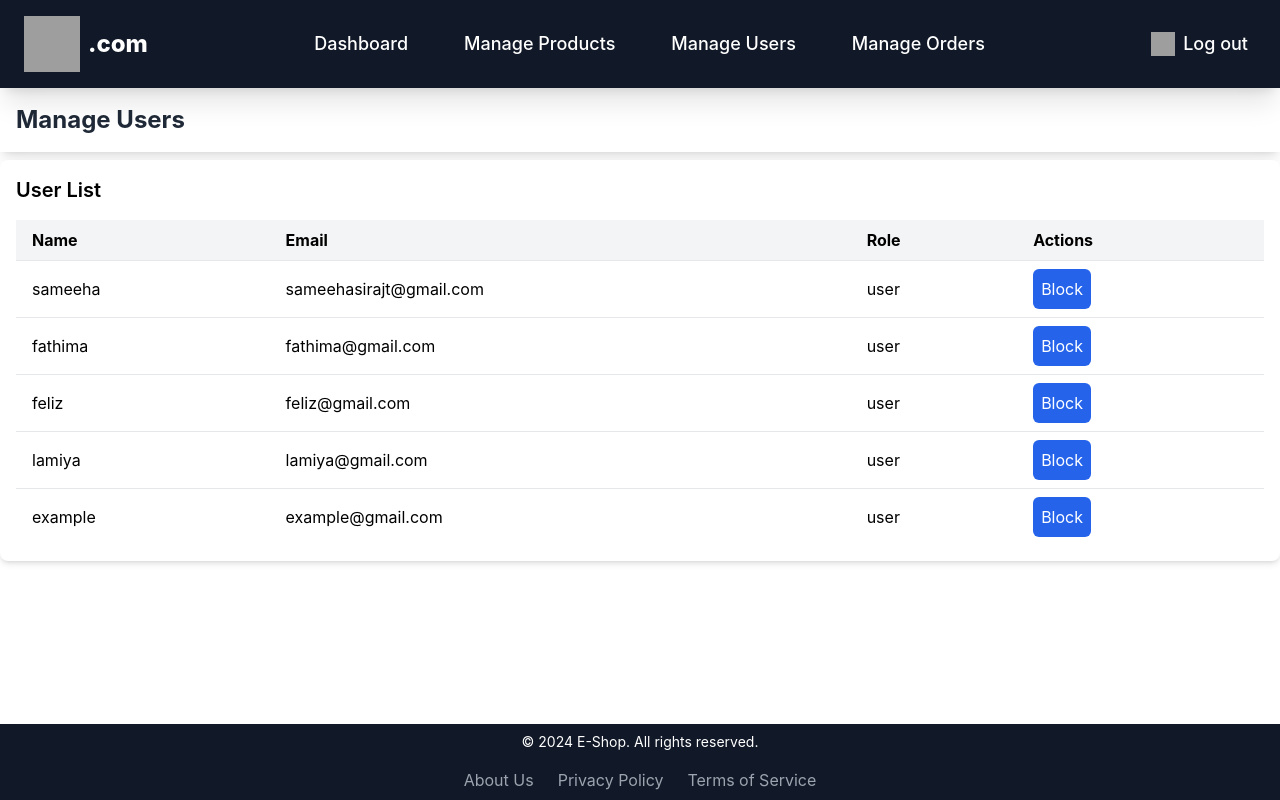
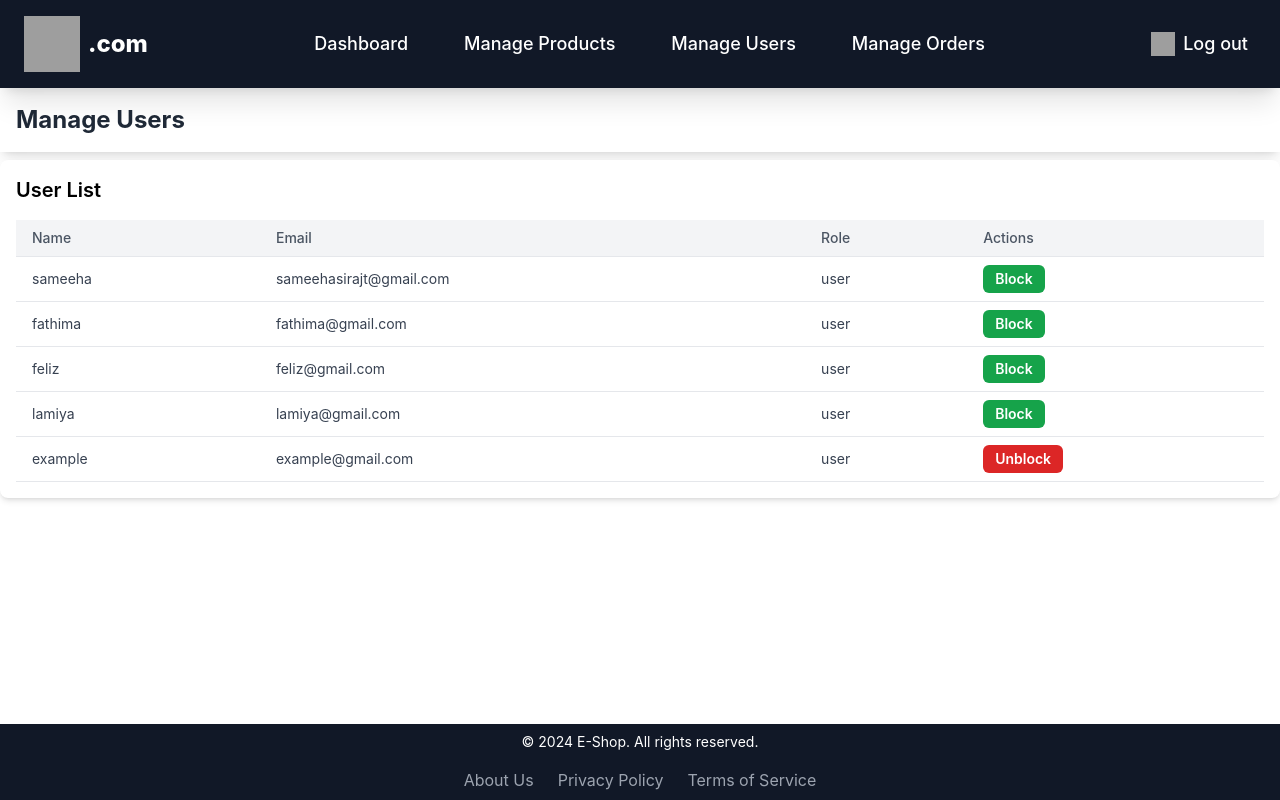
Before and after one commit to Sameeha6/e-commerce-app, a React (Create React App) app: page /admin/manageusers in a window 1280 px wide. Built offline with nearby package versions, Linux system fonts and the light colour scheme; data requests are answered from the project's data file; sample sign-in values are in the browser's storage; grey boxes are pictures that could not be loaded.

Commit message:
manageuser updated

```diff
--- a/db.json
+++ b/db.json
@@ -199,7 +199,7 @@
       "email": "example@gmail.com",
       "password": "0000",
       "role": "user",
-      "blocked": false,
+      "blocked": true,
       "cart": []
     }
   ],
--- a/src/admin/pages/Dashboard.jsx
+++ b/src/admin/pages/Dashboard.jsx
@@ -8,15 +8,17 @@ const Dashboard = () => {
   const [totalUsers, setTotalUsers] = useState(0);
   const [totalProducts, setTotalProducts] = useState(0);
   const [totalOrders, setTotalOrders] = useState(0);
+  const [totalRevenue, setTotalRevenue] = useState(0);
 
   useEffect(() => {
     getAllProduct().then((res) => setTotalProducts(res.data.length));
-    getAllOrders().then((res) => setTotalOrders(res.data.length));
+    getAllOrders().then((res) =>{
+      setTotalOrders(res.data.length)
+      const revenue = res.data.reduce((acc, order) => acc + order.totalAmount, 0);
+      setTotalRevenue(revenue);
+    });
     getAllUsers().then((res) => setTotalUsers(res.data.length));
     }, []);
-
-
-
 
   return (
     <div className="min-h-screen flex flex-col bg-gray-50">
@@ -25,23 +27,36 @@ const Dashboard = () => {
         <h1 className="text-2xl font-bold text-gray-800">Admin Dashboard</h1>
       </header>
 
-      <main className="flex-1 flex flex-col p-6">
+      <main className="flex-1 flex flex-col p-6 items-center">
         {/* Overview Cards */}
-        <div className="grid grid-cols-1 md:grid-cols-3 gap-6 mb-6">
-          <div className="bg-white rounded-lg shadow-md p-6 text-center">
+        <div className="flex flex-col gap-6 mb-6 w-full max-w-2xl">
+          <div className="bg-white rounded-lg shadow-md p-8 text-center flex">
+            <img src="https://cdn-icons-png.flaticon.com/512/1144/1144709.png" alt="user" className="w-20 h-20" />
+            <div className="flex flex-col w-full">
               <h2 className="text-2xl font-semibold text-gray-600">Total Users</h2>
               <p className="text-4xl font-bold text-gray-900 mt-4">{totalUsers}</p>
-            {/* <p className="text-sm text-gray-500 mt-2">+25 this week</p> */}
             </div>
-          <div className="bg-white rounded-lg shadow-md p-6 text-center">
+          </div>
+          <div className="bg-white rounded-lg shadow-md p-8 text-center flex">
+            <img src="https://cdn-icons-png.flaticon.com/512/18532/18532334.png" alt="pdts" className="w-24 h-20"/>
+            <div className="flex flex-col w-full">
               <h2 className="text-2xl font-semibold text-gray-600">Total Products</h2>
               <p className="text-4xl font-bold text-gray-900 mt-4">{totalProducts}</p>
-            {/* <p className="text-sm text-gray-500 mt-2">+142 this week</p> */}
             </div>
-          <div className="bg-white rounded-lg shadow-md p-6 text-center">
+          </div>
+          <div className="bg-white rounded-lg shadow-md p-8 text-center flex">
+            <img src="https://cdn-icons-png.flaticon.com/512/6054/6054065.png" alt="orders" className="w-20 h-20" />
+            <div className="flex flex-col w-full">
               <h2 className="text-2xl font-semibold text-gray-600">Total Orders</h2>
               <p className="text-4xl font-bold text-gray-900 mt-4">{totalOrders}</p>
-            {/* <p className="text-sm text-gray-500 mt-2">+39 this week</p> */}
+            </div>
+          </div>
+          <div className="bg-white rounded-lg shadow-md p-8 text-center flex">
+            <img src="	https://cdn-icons-png.flaticon.com/512/16316/16316708.png" alt="rev" className="w-20 h-20"/>
+            <div className="flex flex-col w-full">
+              <h2 className="text-2xl font-semibold text-gray-600">Total Revenue</h2>
+              <p className="text-4xl font-bold text-green-500 mt-4">₹{totalRevenue.toLocaleString()}</p>
+            </div>
           </div>
         </div>
       </main>
--- a/src/admin/pages/ManageUsers.jsx
+++ b/src/admin/pages/ManageUsers.jsx
@@ -30,27 +30,37 @@ const ManageUsers = () => {
                 <h2 className="text-xl font-semibold mb-4">User List</h2>
                 <table className="min-w-full table-auto">
                     <thead>
-                        <tr className="bg-gray-100">
-                            <th className="px-4 py-2 text-left">Name</th>
-                            <th className="px-4 py-2 text-left">Email</th>
-                            <th className="px-4 py-2 text-left">Role</th>
-                            <th className="px-4 py-2 text-left">Actions</th>
+                        <tr className="bg-gray-100 border-b">
+                            <th className="px-4 py-2 text-left text-sm font-medium text-gray-600">Name</th>
+                            <th className="px-4 py-2 text-left text-sm font-medium text-gray-600">Email</th>
+                            <th className="px-4 py-2 text-left text-sm font-medium text-gray-600">Role</th>
+                            <th className="px-4 py-2 text-left text-sm font-medium text-gray-600">Actions</th>
                         </tr>
                     </thead>
                     <tbody>
-                        {users.map(user => {
-                            if(user.role !== 'admin'){
-                                return(
-                                    <tr key={user.id} className="border-t">
-                                        <td className="px-4 py-2">{user.name}</td>
-                                        <td className="px-4 py-2">{user.email}</td>
-                                        <td className="px-4 py-2">{user.role}</td>
-                                        <td className="px-4 py-2">
-                                            <button onClick={() => handleonClick(user.id,user.blocked)} className="bg-blue-600 text-white p-2 rounded-md mr-2">Block</button>
-                                        </td>
-                                    </tr>
-                        )}})}
+                        {users
+                            .filter(user => user.role !== 'admin') // Exclude admin users
+                            .map(user => (
+                            <tr key={user.id} className="border-b hover:bg-gray-50 transition">
+                                <td className="px-4 py-2 text-sm text-gray-700">{user.name}</td>
+                                <td className="px-4 py-2 text-sm text-gray-700">{user.email}</td>
+                                <td className="px-4 py-2 text-sm text-gray-700">{user.role}</td>
+                                <td className="px-4 py-2 text-sm text-gray-700">
+                                <button
+                                    onClick={() => handleonClick(user.id, user.blocked)}
+                                    className={`py-1 px-3 font-semibold rounded-md transition- ${
+                                        user.blocked
+                                          ? "bg-red-600 hover:bg-red-700 text-white"
+                                          : "bg-green-600 hover:bg-green-700 text-white"
+                                      }`}
+                                >
+                                    {user.blocked ? "Unblock" : "Block"}
+                                </button>
+                                </td>
+                            </tr>
+                            ))}
                     </tbody>
+
                 </table>
             </div>
         </div>
```
Also changed, not shown: src/admin/pages/ManageProducts.jsx (+46 -5 lines). Lines whose indentation alone changed are shown as unchanged.
